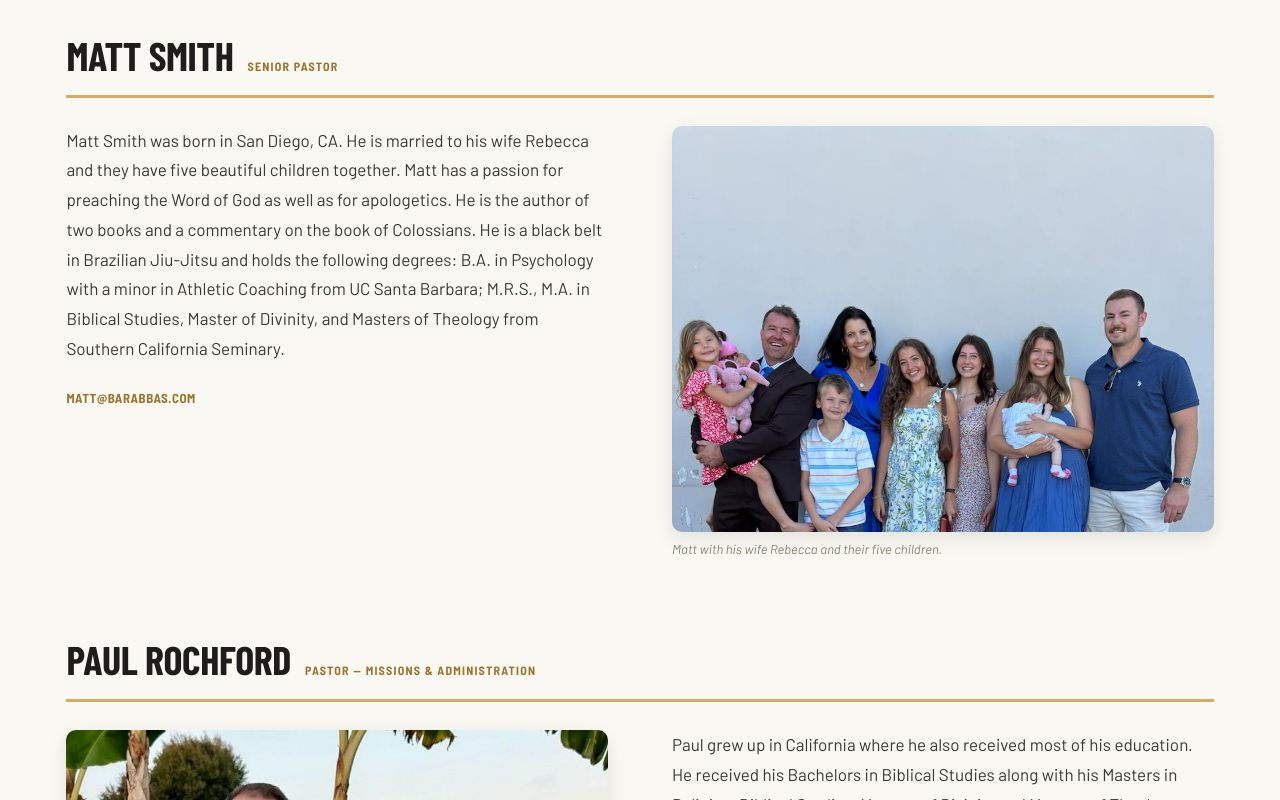
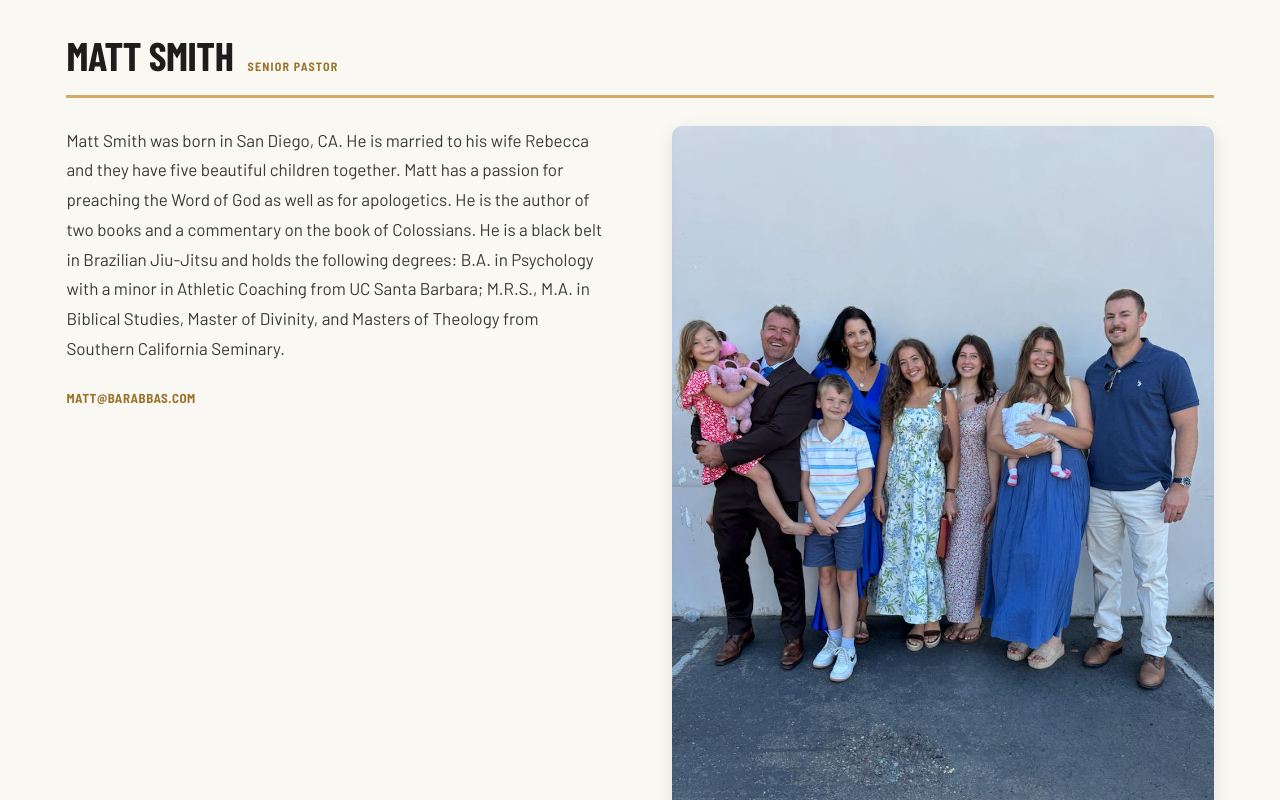
Before and after one commit to iambarabbas/barabbas-road, a Next.js app: page /about/elders in a window 1280 px wide. Shown: the part 600-1400 px from the top of the page. Built offline with nearby package versions, Linux system fonts and the light colour scheme; a web font is replaced by a local one.

Commit message:
fix: elders page — show full family photos without cropping

```diff
--- a/app/about/elders/page.tsx
+++ b/app/about/elders/page.tsx
@@ -136,12 +136,10 @@ export default function EldersPage() {
                       alt={`${elder.name} and family`}
                       style={{
                         width: "100%",
+                        height: "auto",
+                        display: "block",
                         borderRadius: "var(--radius-lg)",
                         boxShadow: "var(--shadow-md)",
-                        display: "block",
-                        objectFit: "cover",
-                        aspectRatio: "4/3",
-                        objectPosition: "center top",
                       }}
                     />
                     <p style={{ fontSize: "13px", color: "var(--text-subtle, var(--text-muted))", marginTop: "8px", fontStyle: "italic", margin: "8px 0 0" }}>
```
